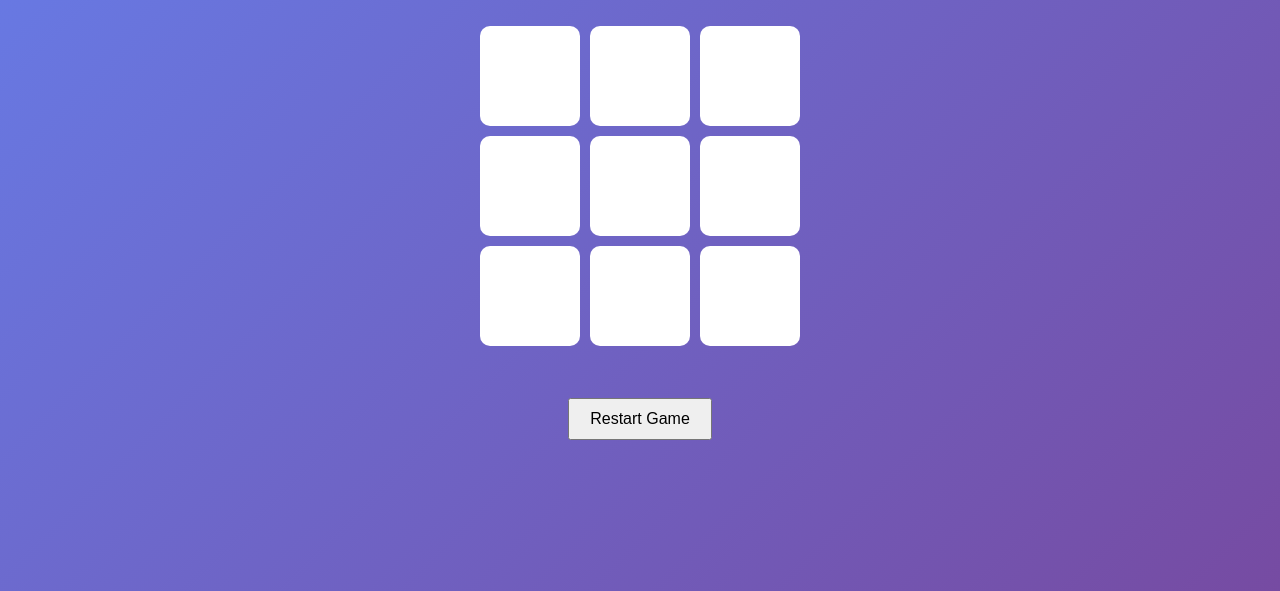
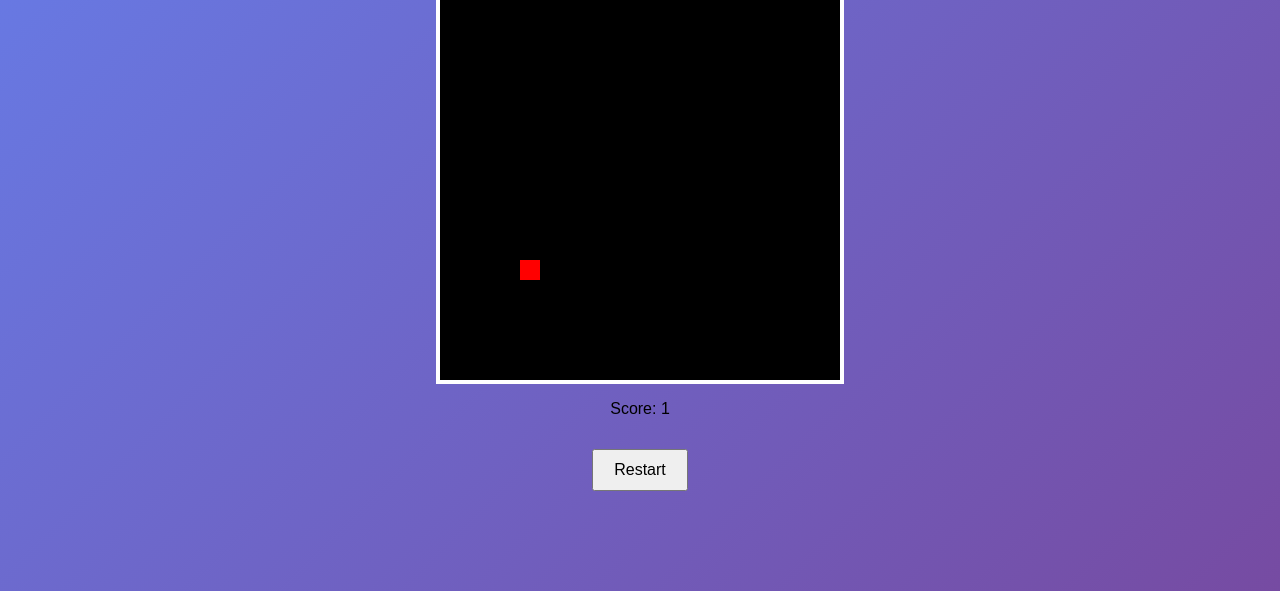
Before and after one commit to Prateek1541/Projest-Devops-CI-CD, a website: page public/index.html in a window 1280 px wide. Shown: the part 225-816 px from the top of the page. Drawn offline with Linux system fonts and the light colour scheme.

Commit message:
add snake game UI

```diff
--- a/public/index.html
+++ b/public/index.html
@@ -1,19 +1,19 @@
 <!DOCTYPE html>
 <html>
 <head>
-  <title>Tic Tac Toe</title>
+  <title>Snake Game</title>
   <link rel="stylesheet" href="style.css">
 </head>
 
 <body>
 
-<h1>🎮 Tic Tac Toe</h1>
+<h1>🐍 Snake Game</h1>
 
-<div class="board" id="board"></div>
+<canvas id="game" width="400" height="400"></canvas>
 
-<p id="status"></p>
+<p id="score">Score: 0</p>
 
-<button onclick="restartGame()">Restart Game</button>
+<button onclick="restartGame()">Restart</button>
 
 <script src="script.js"></script>
 
--- a/public/script.js
+++ b/public/script.js
@@ -1,94 +1,80 @@
-const board = document.getElementById("board");
-const status = document.getElementById("status");
+const canvas = document.getElementById("game");
+const ctx = canvas.getContext("2d");
 
-let cells = [];
-let gameState = ["","","","","","","","",""];
-let gameActive = true;
+const grid = 20;
 
-function createBoard(){
+let snake = [{x:200,y:200}];
+let dx = grid;
+let dy = 0;
 
-  board.innerHTML="";
-  cells=[];
+let food = {
+  x: Math.floor(Math.random()*20)*grid,
+  y: Math.floor(Math.random()*20)*grid
+};
 
-  for(let i=0;i<9;i++){
+let score = 0;
 
-    const cell=document.createElement("div");
+function gameLoop(){
 
-    cell.classList.add("cell");
+  ctx.clearRect(0,0,400,400);
 
-    cell.dataset.index=i;
+  const head = {x:snake[0].x+dx, y:snake[0].y+dy};
 
-    cell.addEventListener("click",handleMove);
+  snake.unshift(head);
 
-    board.appendChild(cell);
+  if(head.x===food.x && head.y===food.y){
 
-    cells.push(cell);
+    score++;
+    document.getElementById("score").innerText="Score: "+score;
+
+    food={
+      x: Math.floor(Math.random()*20)*grid,
+      y: Math.floor(Math.random()*20)*grid
+    };
+
+  }else{
+    snake.pop();
   }
+
+  ctx.fillStyle="red";
+  ctx.fillRect(food.x,food.y,grid,grid);
+
+  ctx.fillStyle="lime";
+
+  snake.forEach(part=>{
+    ctx.fillRect(part.x,part.y,grid,grid);
+  });
 
 }
 
-function handleMove(e){
+document.addEventListener("keydown", e=>{
 
-  const index=e.target.dataset.index;
-
-  if(gameState[index]!=="" || !gameActive) return;
-
-  gameState[index]="X";
-
-  e.target.innerText="X";
-
-  if(checkWinner("X")){
-    status.innerText="You win 🎉";
-    gameActive=false;
-    return;
+  if(e.key==="ArrowUp" && dy===0){
+    dx=0; dy=-grid;
   }
 
-  aiMove();
+  if(e.key==="ArrowDown" && dy===0){
+    dx=0; dy=grid;
+  }
+
+  if(e.key==="ArrowLeft" && dx===0){
+    dx=-grid; dy=0;
+  }
+
+  if(e.key==="ArrowRight" && dx===0){
+    dx=grid; dy=0;
+  }
+
+});
+
+function restartGame(){
+
+  snake=[{x:200,y:200}];
+  dx=grid;
+  dy=0;
+  score=0;
+  document.getElementById("score").innerText="Score: 0";
 
 }
 
-function aiMove(){
-
-  const empty = gameState
-    .map((v,i)=>v===""?i:null)
-    .filter(v=>v!==null);
-
-  if(empty.length===0) return;
-
-  const move = empty[Math.floor(Math.random()*empty.length)];
-
-  gameState[move]="O";
-
-  cells[move].innerText="O";
-
-  if(checkWinner("O")){
-    status.innerText="AI wins 🤖";
-    gameActive=false;
-  }
-
-}
-
-function checkWinner(player){
-
-  const winCombos=[
-    [0,1,2],[3,4,5],[6,7,8],
-    [0,3,6],[1,4,7],[2,5,8],
-    [0,4,8],[2,4,6]
-  ];
-
-  return winCombos.some(combo =>
-    combo.every(i=>gameState[i]===player)
-  );
-
-}
-
-function restartGame(){
-
-  gameState=["","","","","","","","",""];
-  gameActive=true;
-  status.innerText="";
-  createBoard();
-
-}
-
-createBoard();
+setInterval(gameLoop,100);
--- a/public/style.css
+++ b/public/style.css
@@ -13,27 +13,14 @@ h1{
   color:white;
 }
 
-.board{
-  display:grid;
-  grid-template-columns:repeat(3,100px);
-  gap:10px;
+canvas{
+  background:black;
+  border:4px solid white;
   margin-top:20px;
 }
 
-.cell{
-  width:100px;
-  height:100px;
-  background:white;
-  font-size:40px;
-  display:flex;
-  align-items:center;
-  justify-content:center;
-  cursor:pointer;
-  border-radius:10px;
-}
-
 button{
-  margin-top:20px;
+  margin-top:15px;
   padding:10px 20px;
   font-size:16px;
 }
```
